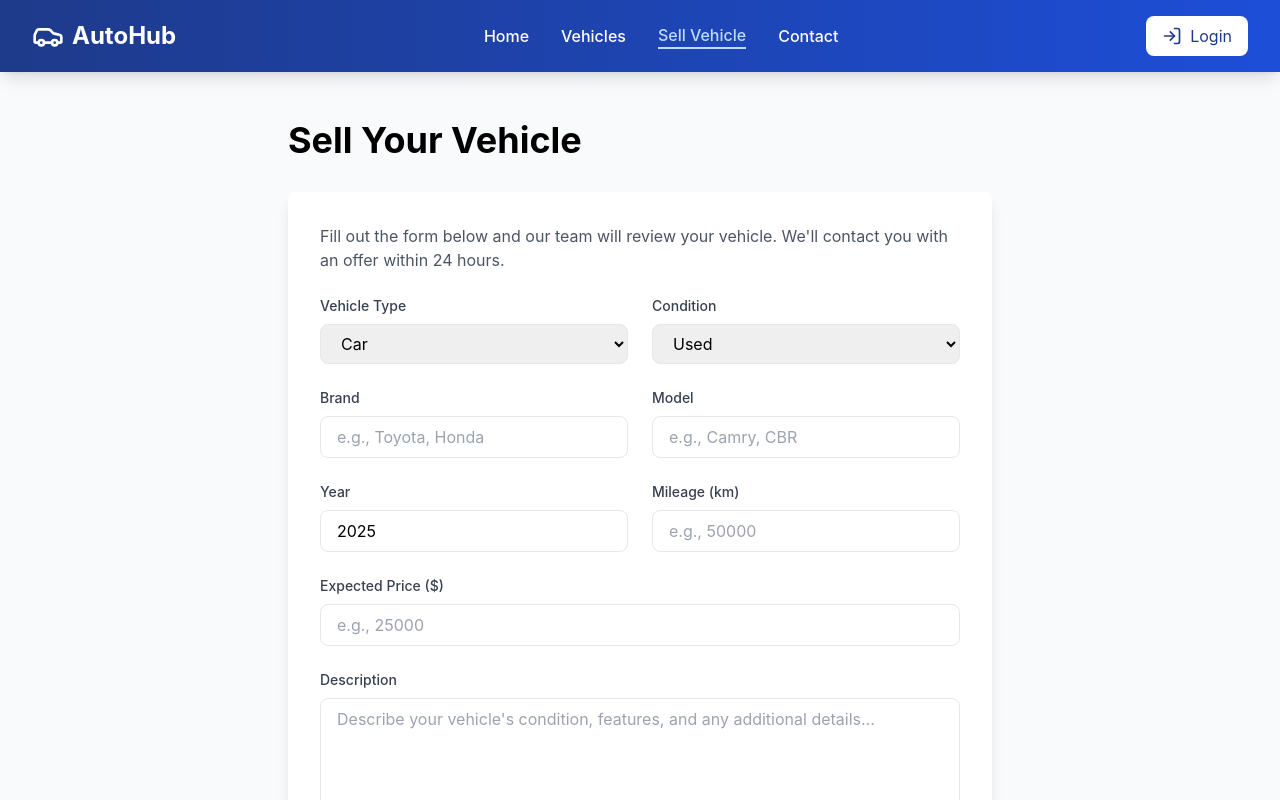
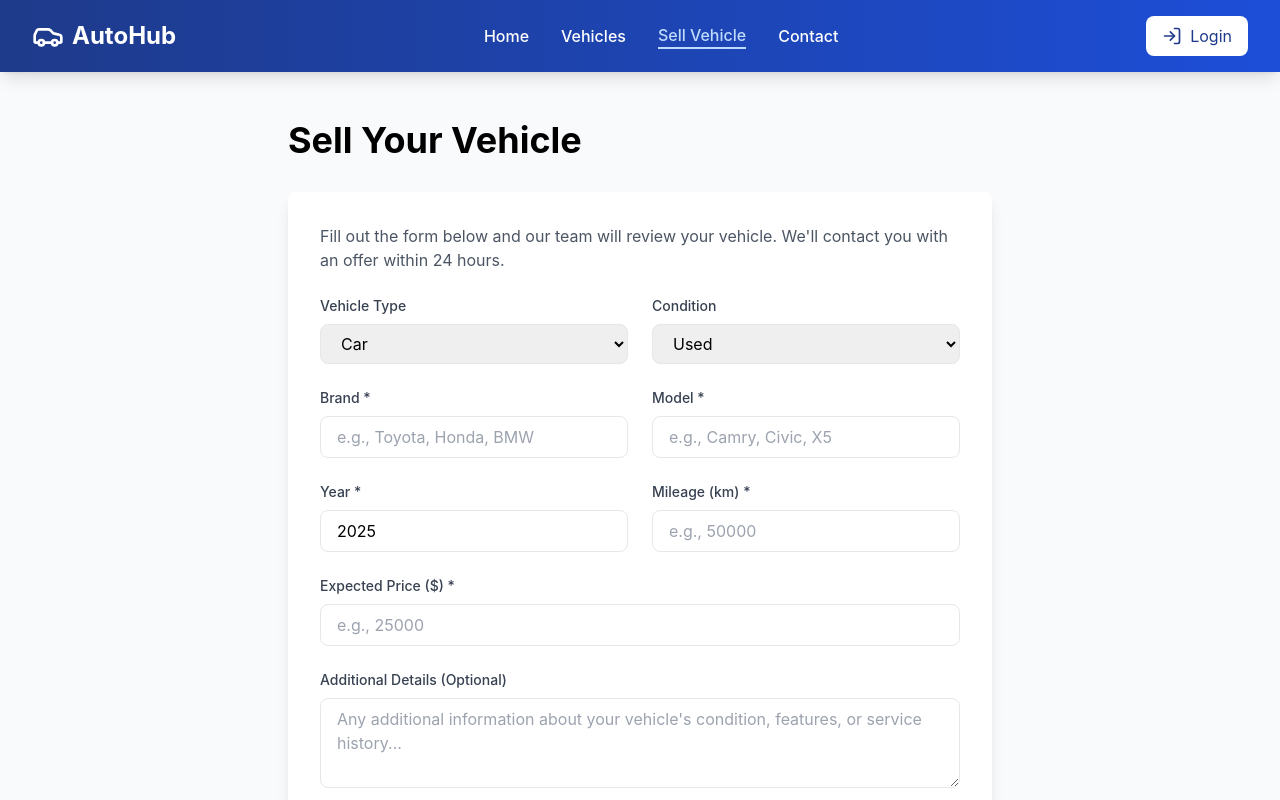
Before and after one commit to NithiishSD/automobile_management_system, a React app in the folder frontend/: page / in a window 1280 px wide. Both pictures are taken after a click on the button "Sell Vehicle". Shown: the top 800 px of the page. Built offline with nearby package versions, Linux system fonts and the light colour scheme; the HTML template or start-up script is replaced by a standard one.

Commit message:
Modied according to backend

```diff
--- a/frontend/src/pages/sellvehiclepage.jsx
+++ b/frontend/src/pages/sellvehiclepage.jsx
@@ -12,7 +12,7 @@ const SellVehiclePage = ({ navigateTo }) => {
     condition: 'used',
     mileage: '',
     expected_price: '',
-    description: '',
+    description: '', // Optional field
   });
   const [loading, setLoading] = useState(false);
   const [message, setMessage] = useState('');
@@ -30,11 +30,14 @@ const SellVehiclePage = ({ navigateTo }) => {
     setMessage('');
 
     try {
-      await apiRequest('/sell', {
+      const response = await apiRequest('/sell', {
         method: 'POST',
         body: JSON.stringify(formData),
       });
-      setMessage('Your vehicle has been submitted for review! We will contact you soon.');
+
+      setMessage(response.message || 'Your vehicle has been submitted for review! We will contact you soon.');
+
+      // Reset form
       setFormData({
         type: 'car',
         brand: '',
@@ -52,6 +55,14 @@ const SellVehiclePage = ({ navigateTo }) => {
     setLoading(false);
   };
 
+  const handleChange = (e) => {
+    const { name, value } = e.target;
+    setFormData(prev => ({
+      ...prev,
+      [name]: value
+    }));
+  };
+
   return (
     <div className="max-w-3xl mx-auto px-4 sm:px-6 lg:px-8 py-12">
       <h1 className="text-4xl font-bold mb-8">Sell Your Vehicle</h1>
@@ -62,7 +73,7 @@ const SellVehiclePage = ({ navigateTo }) => {
         </p>
 
         {message && (
-          <div className={`mb-6 p-4 rounded-lg ${message.includes('submitted') ? 'bg-green-100 text-green-700' : 'bg-red-100 text-red-700'}`}>
+          <div className={`mb-6 p-4 rounded-lg ${message.includes('submitted') || message.includes('successfully') ? 'bg-green-100 text-green-700' : 'bg-red-100 text-red-700'}`}>
             {message}
           </div>
         )}
@@ -72,23 +83,25 @@ const SellVehiclePage = ({ navigateTo }) => {
             <div>
               <label className="block text-sm font-medium text-gray-700 mb-2">Vehicle Type</label>
               <select
+                name="type"
                 required
                 className="w-full px-4 py-2 border rounded-lg focus:ring-2 focus:ring-blue-500 focus:border-transparent"
                 value={formData.type}
-                onChange={(e) => setFormData({ ...formData, type: e.target.value })}
+                onChange={handleChange}
               >
                 <option value="car">Car</option>
-                <option value="bike">Bike</option>
+                <option value="bike">Motorcycle</option>
               </select>
             </div>
 
             <div>
               <label className="block text-sm font-medium text-gray-700 mb-2">Condition</label>
               <select
+                name="condition"
                 required
                 className="w-full px-4 py-2 border rounded-lg focus:ring-2 focus:ring-blue-500 focus:border-transparent"
                 value={formData.condition}
-                onChange={(e) => setFormData({ ...formData, condition: e.target.value })}
+                onChange={handleChange}
               >
                 <option value="new">New</option>
                 <option value="used">Used</option>
@@ -98,87 +111,95 @@ const SellVehiclePage = ({ navigateTo }) => {
 
           <div className="grid grid-cols-1 md:grid-cols-2 gap-6">
             <div>
-              <label className="block text-sm font-medium text-gray-700 mb-2">Brand</label>
+              <label className="block text-sm font-medium text-gray-700 mb-2">Brand *</label>
               <input
                 type="text"
+                name="brand"
                 required
-                placeholder="e.g., Toyota, Honda"
+                placeholder="e.g., Toyota, Honda, BMW"
                 className="w-full px-4 py-2 border rounded-lg focus:ring-2 focus:ring-blue-500 focus:border-transparent"
                 value={formData.brand}
-                onChange={(e) => setFormData({ ...formData, brand: e.target.value })}
+                onChange={handleChange}
               />
             </div>
 
             <div>
-              <label className="block text-sm font-medium text-gray-700 mb-2">Model</label>
+              <label className="block text-sm font-medium text-gray-700 mb-2">Model *</label>
               <input
                 type="text"
+                name="model"
                 required
-                placeholder="e.g., Camry, CBR"
+                placeholder="e.g., Camry, Civic, X5"
                 className="w-full px-4 py-2 border rounded-lg focus:ring-2 focus:ring-blue-500 focus:border-transparent"
                 value={formData.model}
-                onChange={(e) => setFormData({ ...formData, model: e.target.value })}
+                onChange={handleChange}
               />
             </div>
           </div>
 
           <div className="grid grid-cols-1 md:grid-cols-2 gap-6">
             <div>
-              <label className="block text-sm font-medium text-gray-700 mb-2">Year</label>
+              <label className="block text-sm font-medium text-gray-700 mb-2">Year *</label>
               <input
                 type="number"
+                name="year"
                 required
-                min="1900"
+                min="1990"
                 max={new Date().getFullYear() + 1}
                 className="w-full px-4 py-2 border rounded-lg focus:ring-2 focus:ring-blue-500 focus:border-transparent"
                 value={formData.year}
-                onChange={(e) => setFormData({ ...formData, year: e.target.value })}
+                onChange={handleChange}
               />
             </div>
 
             <div>
-              <label className="block text-sm font-medium text-gray-700 mb-2">Mileage (km)</label>
+              <label className="block text-sm font-medium text-gray-700 mb-2">Mileage (km) *</label>
               <input
                 type="number"
+                name="mileage"
                 required
                 min="0"
                 placeholder="e.g., 50000"
                 className="w-full px-4 py-2 border rounded-lg focus:ring-2 focus:ring-blue-500 focus:border-transparent"
                 value={formData.mileage}
-                onChange={(e) => setFormData({ ...formData, mileage: e.target.value })}
+                onChange={handleChange}
               />
             </div>
           </div>
 
           <div>
-            <label className="block text-sm font-medium text-gray-700 mb-2">Expected Price ($)</label>
+            <label className="block text-sm font-medium text-gray-700 mb-2">Expected Price ($) *</label>
             <input
               type="number"
+              name="expected_price"
               required
               min="0"
+              step="100"
               placeholder="e.g., 25000"
               className="w-full px-4 py-2 border rounded-lg focus:ring-2 focus:ring-blue-500 focus:border-transparent"
               value={formData.expected_price}
-              onChange={(e) => setFormData({ ...formData, expected_price: e.target.value })}
+              onChange={handleChange}
             />
           </div>
 
           <div>
-            <label className="block text-sm font-medium text-gray-700 mb-2">Description</label>
+            <label className="block text-sm font-medium text-gray-700 mb-2">
+              Additional Details (Optional)
+            </label>
             <textarea
-              required
-              rows="4"
-              placeholder="Describe your vehicle's condition, features, and any additional details..."
+              name="description"
+              rows="3"
+              placeholder="Any additional information about your vehicle's condition, features, or service history..."
               className="w-full px-4 py-2 border rounded-lg focus:ring-2 focus:ring-blue-500 focus:border-transparent"
               value={formData.description}
-              onChange={(e) => setFormData({ ...formData, description: e.target.value })}
+              onChange={handleChange}
             />
           </div>
 
           <button
             type="submit"
             disabled={loading}
-            className="w-full bg-blue-900 text-white py-3 rounded-lg hover:bg-blue-800 transition disabled:bg-gray-400"
+            className="w-full bg-blue-900 text-white py-3 rounded-lg hover:bg-blue-800 transition disabled:bg-gray-400 font-semibold"
           >
             {loading ? 'Submitting...' : 'Submit for Review'}
           </button>
```
